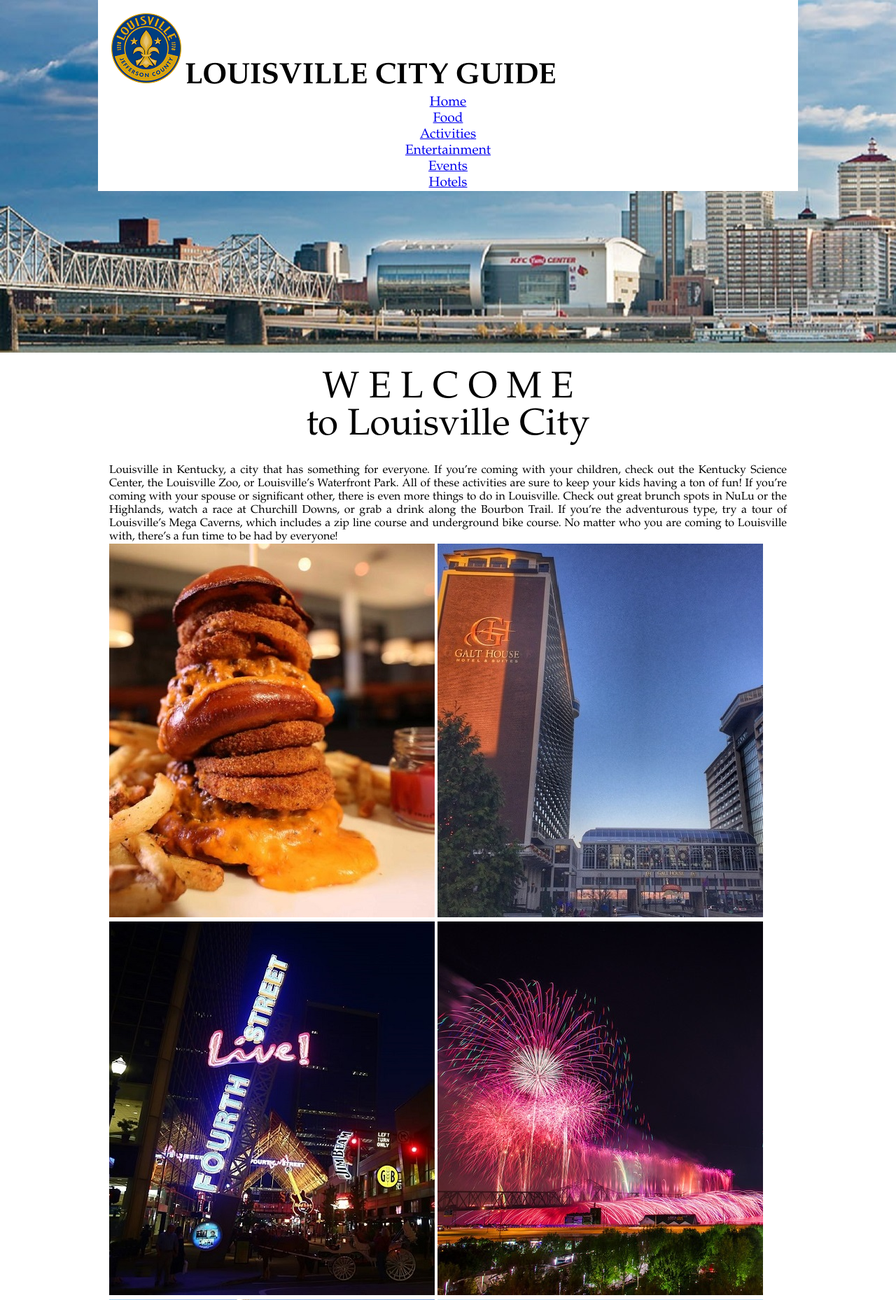
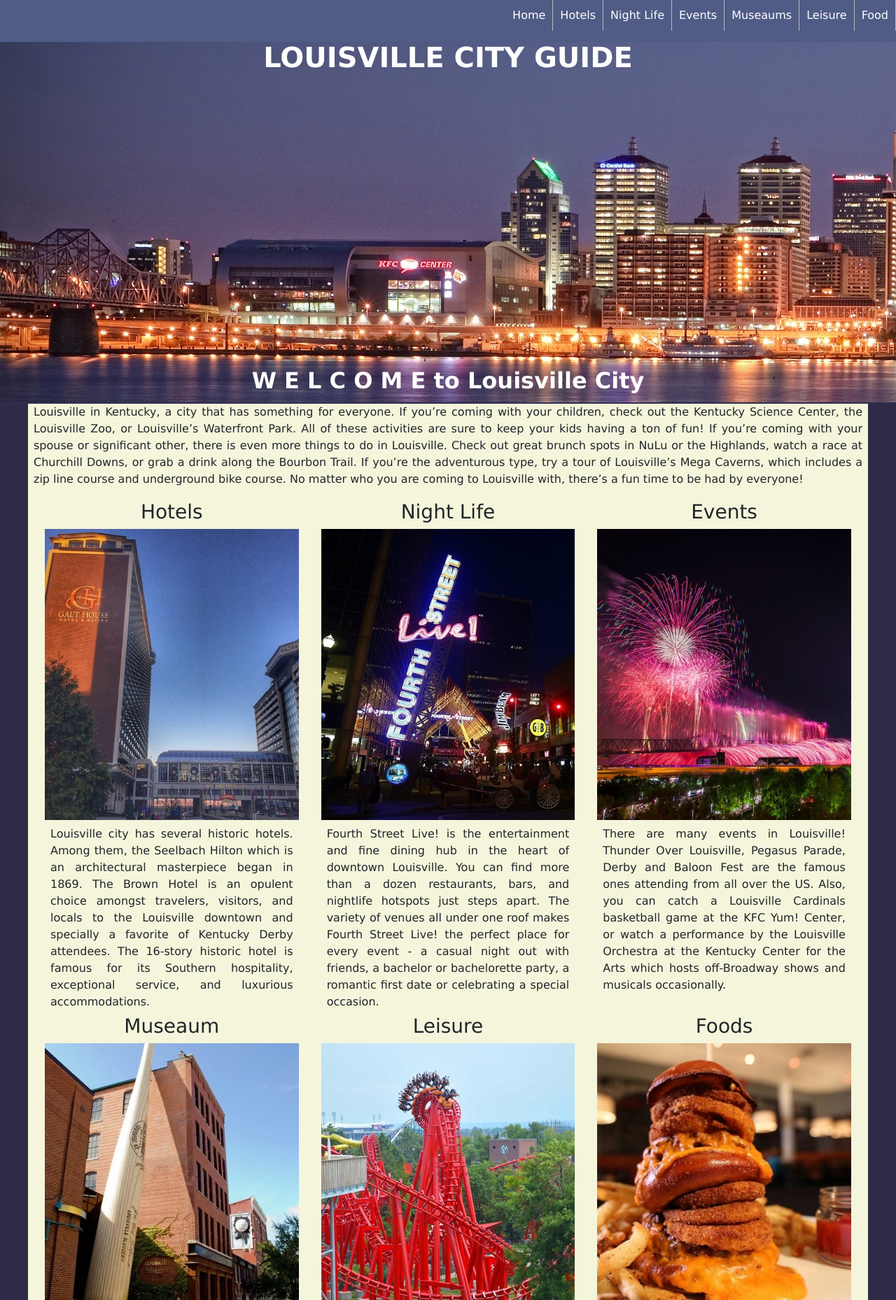
Before and after one commit to godaged/CodeLouFEWD, a plain HTML site: page index.html in a window 1280 px wide. Shown: the top 1858 px of the page at 70% size. Drawn offline with nearby package versions, Linux system fonts and the light colour scheme.

Commit message:
Added content & Menu

```diff
--- a/css/main.css
+++ b/css/main.css
@@ -55,7 +55,7 @@ a:active {
 .header-top {
     font-size: larger;
     background-color: bisque;
-    background-image: url("../img/LouisvilleKyCity.jpg");
+    background-image: url("../img/LouisvilleKyCity.jp");
     background-repeat: no-repeat;
     background-size: auto, cover;
     padding: 0 0 12em 0;
--- /dev/null
+++ b/css/style.css
@@ -0,0 +1,205 @@
+    /*******Global Selector*******/
+
+    * {
+        box-sizing: border-box;
+        /*default font size*/
+        font-size: 16px;
+    }
+    /*******HTML Selectors*******/
+
+    body {
+        background-color: rgb(47, 42, 72);
+        font-family: Verdana, 'Segoe UI', sans-serif, "Times New Roman", serif;
+    }
+
+    h1 {
+        /*16px = 1em*/
+        font-size: 2.5rem;
+        text-transform: uppercase;
+        font-weight: bold;
+        text-align: center;
+        margin: 0;
+        padding: 0;
+    }
+
+    h2 {
+        font-size: 2rem;
+        text-transform: none;
+        font-weight: bold;
+        /*margin: 0 .5em;
+        padding: 0;*/
+    }
+
+    p {
+        margin: .5rem;
+    }
+    /*******  Custom Classes  *******/
+
+    .main-header {
+        background-color: rgb(47, 46, 77);
+        background-image: url("../img/LouisvilleCityKy.jpg");
+        background-repeat: no-repeat;
+        /*background-size: auto, cover;*/
+        height: 577px;
+        /*padding: 0 0 20em 0;*/
+    }
+
+    .main-header h1 {
+        color: white;
+    }
+
+    .main-nav {
+        margin: 0;
+        padding: 0;
+        overflow: hidden;
+        background-color: rgb(80, 92, 134);
+    }
+
+    .main-nav ul {
+        /*float nav bar elements to right*/
+        float: right;
+    }
+
+    .main-nav li {
+        /*Navbar item displays from left to right*/
+        float: left;
+        border-right: 1px solid #bbb;
+    }
+
+    .main-nav li a {
+        display: block;
+        color: white;
+        font-size: 1rem;
+        text-align: center;
+        padding: 10px;
+        border-radius: 5px;
+        text-decoration: none;
+    }
+
+    .main-nav li a:hover {
+        /*margin-top: .5rem;*/
+        color: black;
+        font-weight: bold;
+        background-color: #fec188;
+    }
+
+    .welcome-h2 {
+        color: white;
+        position: absolute;
+        left: 0;
+        right: 0;
+        margin-top: -50px;
+        text-align: center;
+    }
+
+    .welcome-p {
+        background: beige;
+        margin: 0 auto;
+        padding: 0 .5rem;
+        max-width: 1200px;
+        /*border-top-right-radius: 50px;
+        border-top-left-radius: 50px;*/
+        text-align: justify;
+        /*top: 250px; left: 150px; right: 109px; bottom: 0px;*/
+    }
+
+    .main-content {
+        background: beige;
+        margin: 0 auto;
+        padding: 0 .5rem;
+        max-width: 1200px;
+    }
+
+    .pic-container {
+        padding-top: 20px;
+        text-align: justify;
+    }
+
+    .columns {
+        padding: 0 1rem;
+    }
+
+    .rows {
+        display: flex;
+        flex-wrap: wrap;
+        flex-direction: row;
+    }
+
+    .columns img {
+        /*will not overlap*/
+        max-width: 100%;
+        max-height: 100%;
+        /*will not display in one line Does this need here????*/
+        display: block;
+        /*center image*/
+        margin: 0 auto;
+    }
+
+    .columns h3 {
+        text-align: center;
+    }
+
+    .events {
+        background: beige;
+        margin: 0 auto;
+        padding: 0 .5rem;
+        max-width: 1200px;
+    }
+
+    .main-footer {
+        /*background-color: bisque;*/
+        background-color: rgb(42, 41, 73);
+        background-image: url("../img/New BridgeAtNight.jpg");
+        background-repeat: no-repeat;
+        /*background-size: auto, cover;*/
+        height: 578px;
+        /*padding: 0 0 20em 0;*/
+    }
+
+    .social-media {
+        margin: 0;
+        padding: 0;
+        overflow: hidden;
+        display: flex;
+        flex-direction: row;
+        justify-content: center;
+    }
+
+    .social-media ul {
+        width: 200px 0 auto;
+    }
+
+    .social-media li {
+        color: white;
+        font-size: 1rem;
+        text-align: center;
+        padding: 10px;
+        border-radius: 5px;
+        text-decoration: none;
+    }
+
+    @media (min-width:650px) and (max-width:900px) {
+        .columns {
+            width: 50%;
+        }
+    }
+
+    @media (min-width:900px) {
+        .columns {
+            width: 33.33%;
+        }
+    }
+    /*******    *******/
+    /*******    *******/
+    /*******    *******/
+    /*******    *******/
+    /*******    *******/
+    /*******    *******/
+    /*******    *******/
+    /*******    *******/
+    /*******    *******/
+    /*******    *******/
+    /*******    *******/
+    /*******    *******/
+    /*******    *******/
+    /*******    *******/
--- a/index.html
+++ b/index.html
@@ -5,77 +5,112 @@
     <title>Code Louisville City Guide</title>
     <meta charset="utf-8">
     <meta name="Author" content="Dhanapala Godage">
+    <meta name="viewport" content="initial-scale=1" />
     <!--adding stylesheet-->
+    <link rel="stylesheet" href="css/normalize.css">
     <link rel="stylesheet" href="css/fa-brands.min.css">
-    <link rel="stylesheet" href="css/normalize.css">
-    <link rel="stylesheet" href="css/main.css">
+    <link rel="stylesheet" href="https://maxcdn.bootstrapcdn.com/bootstrap/4.0.0-beta/css/bootstrap.min.css" integrity="sha384-/Y6pD6FV/Vv2HJnA6t+vslU6fwYXjCFtcEpHbNJ0lyAFsXTsjBbfaDjzALeQsN6M" crossorigin="anonymous">
+
+    <link rel="stylesheet" href="css/style.css">
+    <script defer src="https://use.fontawesome.com/releases/v5.0.6/js/all.js"></script>
 
 </head>
 
 <body>
     <!--Begin Header -->
-    <header class="header-top">
-        <div class="container">
-            <img src="img/LouvCityLogo.png">
-            <h1 class="name">Louisville City Guide</h1>
+    <header>
+        <div class="main-header">
             <!--Begin Navigation Menu -->
-            <nav>
-                <ul class="main-nav">
+            <nav class="main-nav">
+                <ul>
                     <li><a href="#">Home</a></li>
+                    <li><a href="#">Hotels</a></li>
+                    <!-- Brown Hotel, Galt House, Seelbach Hilton, Embassy Suites By Hilton-->
+                    <li><a href="#">Night Life</a></li>
+                    <!-- Museum, Zoo, MegaCavern, Burban Trail-->
+                    <li><a href="#">Events</a></li>
+                    <!-- Derby, Thunder, Worldfest, Pegases Parade-->
+                    <li><a href="#">Museaums</a></li>
+                    <!-- Slugger-->
+                    <li><a href="#">Leisure</a></li>
+                    <!-- 4th street, Kentucky Kingdom-->
                     <li><a href="#">Food</a></li>
                     <!-- Derby Pie, Burbon cacke, Wide Variety Pizza, Chinease, Seafood, Mexican, Italian, Indian, Papa Johns, KFC-->
-                    <li><a href="#">Activities</a></li>
-                    <!-- Museum, Zoo, MegaCavern, Burban Trail-->
-                    <li><a href="#">Entertainment</a></li>
-                    <!-- 4th street, Kentucky Kingdom-->
-                    <li><a href="#">Events</a></li>
-                    <!-- Derby, Thunder, Worldfest, Pegases Parade-->
-                    <li><a href="#">Hotels</a></li>
-                    <!-- Brown Hotel, Galt House, Seelbach Hilton, Embassy Suites By Hilton-->
+
                 </ul>
             </nav>
             <!--End Navigation Menu -->
+            <h1>Louisville City Guide</h1>
         </div>
     </header>
     <!--End Header -->
 
-    <!--Begin Main Content
-    <div class="wrapper">-->
+    <!--Begin Main Content   -->
     <!--Begin Banner Section-->
+
+
+    <div class="welcome-h2">
+        <h2>W E L C O M E to Louisville City</h2>
+    </div>
+    <p class="welcome-p">Louisville in Kentucky, a city that has something for everyone. If you’re coming with your children, check out the Kentucky Science Center, the Louisville Zoo, or Louisville’s Waterfront Park. All of these activities are sure to keep your kids having
+        a ton of fun! If you’re coming with your spouse or significant other, there is even more things to do in Louisville. Check out great brunch spots in NuLu or the Highlands, watch a race at Churchill Downs, or grab a drink along the Bourbon Trail.
+        If you’re the adventurous type, try a tour of Louisville’s Mega Caverns, which includes a zip line course and underground bike course. No matter who you are coming to Louisville with, there’s a fun time to be had by everyone!
+    </p>
+
+
+    <!--End Intro Section -->
+    <div class="main-content">
+        <!--Begin picture intro section-->
         <section>
-        <div class="container main-intro">
-            <h2>W E L C O M E <br> to Louisville City</h2>
-            <p>Louisville in Kentucky, a city that has something for everyone. If you’re coming with your children, check out the Kentucky Science Center, the Louisville Zoo, or Louisville’s Waterfront Park. All of these activities are sure to keep your
-                kids having a ton of fun! If you’re coming with your spouse or significant other, there is even more things to do in Louisville. Check out great brunch spots in NuLu or the Highlands, watch a race at Churchill Downs, or grab a drink along
-                the Bourbon Trail. If you’re the adventurous type, try a tour of Louisville’s Mega Caverns, which includes a zip line course and underground bike course. No matter who you are coming to Louisville with, there’s a fun time to be had by
-                everyone!
+            <div class="pic-container">
+                <div class="rows">
+                    <div class="columns">
+                        <h3>Hotels</h3>
+                        <a href=""> <span><img  src="img/LouvGaltHouse.jpg"></span></a>
+                        <p>Louisville city has several historic hotels. Among them, the Seelbach Hilton which is an architectural masterpiece began in 1869. The Brown Hotel is an opulent choice amongst travelers, visitors, and locals to the Louisville downtown
+                            and specially a favorite of Kentucky Derby attendees. The 16-story historic hotel is famous for its Southern hospitality, exceptional service, and luxurious accommodations. </p>
+                    </div>
+                    <div class="columns">
+                        <h3>Night Life</h3>
+                        <a href=""> <span><img src="img/Louv4thStreetLive.jpg"></span></a>
+                        <p>Fourth Street Live! is the entertainment and fine dining hub in the heart of downtown Louisville. You can find more than a dozen restaurants, bars, and nightlife hotspots just steps apart. The variety of venues all under one roof
+                            makes Fourth Street Live! the perfect place for every event - a casual night out with friends, a bachelor or bachelorette party, a romantic first date or celebrating a special occasion.
                         </p>
                     </div>
-    </section>
-    <!--End Intro Section -->
+                    <div class="columns">
+                        <h3>Events</h3>
+                        <a href=""> <span><img src="img/LouvThunder.jpg"></span></a>
+                        <p>There are many events in Louisville! Thunder Over Louisville, Pegasus Parade, Derby and Baloon Fest are the famous ones attending from all over the US. Also, you can catch a Louisville Cardinals basketball game at the KFC Yum!
+                            Center, or watch a performance by the Louisville Orchestra at the Kentucky Center for the Arts which hosts off-Broadway shows and musicals occasionally. </p>
+                    </div>
+                    <div class="columns">
+                        <h3>Museaum</h3>
+                        <a href=""> <span><img src="img/LouvSlugger.jpg"></span></a>
+                        <p>Louisville has many museums aimed at different crowds that will ensure a great time for anyone. The Louisville Slugger Museum which is great for baseball fans. Or you can learn about horse racing history at the Kentucky DerbyMuseum
+                            which hosts one of the three Triple Crown of Thoroughbred Horse races! The Muhammed Ali Museum is located in downtown which is a dedication to the late Muhammed Ali and a must-see for everyone. </p>
+                    </div>
 
-    <!--Begin picture intro section-->
-    <section>
-        <div class="container">
+                    <div class="columns">
+                        <h3>Leisure</h3>
+                        <a href=""> <span><img src="img/LouvAmusementPark.jpg"></span></a>
+                        <p>Kentucky Kingdom, Louisville Zoo, Mega Cavern, Bourbon trail and Water Front Park are best places to spend time leasurly. Travel and Leisure magazine named Louisville as one of the best places to travel. Bourbon trail is one of
+                            the populest one. When you’re traveling along the Urban Bourbon Trail, you’re in for cocktails classic and modern, live music, and the bourbon-inspired creativity of Louisville’s best bartenders and chefs.</p>
+                    </div>
+                    <div class="columns">
+                        <h3>Foods</h3>
                         <a href=""> <span><img src="img/LouvFood.jpg"></span></a>
+                        <p>Louisville offers a large variety of restaurants, diners, and fast food options and you will have an unimaginable amount of choices. You can choose restaurants such as Decca which offers unique dishes created from fresh-locally
+                            sourced ingredients or Addis Grill for Mediterranean and Ethiopian cuisine. Louisville also offers many high-end restaurants for a classier experience in NuLu or the Highlands. </p>
+                    </div>
+                </div>
+            </div>
 
-            <a href=""> <span><img src="img/LouvGaltHouse.jpg"></span></a>
-
-            <a href=""> <span><img src="img/Louv4thStreetLive.jpg"></span></a>
-
-            <a href=""> <span><img src="img/LouvThunder.jpg"></span></a>
-
-            <a href=""> <span><img src="img/LouvSlugger.jpg"></span></a>
-
-            <a href=""> <span><img src="img/LouvAmusementPark.jpg"></span></a>
-
-        </div>
         </section>
         <!--End picture intro section-->
 
         <!--Begin Events Section-->
         <section>
-        <div class="container">
+            <div class="events">
                 <div>
                     <p>Event 1</p>
                 </div>
@@ -88,43 +123,30 @@
             </div>
         </section>
         <!--End Events Section-->
-
-    <footer class="footer-bottom">
-        <!--Begin Contact Us - Provide only the Postal address-->
-        <section>
-            <h2>Contact Us</h2>
-            <p><strong>Email:</strong>
-                <a href="mailto:email@gmail.com? Hello!">email@gmail.com</a>
-            </p>
-            <p><strong>Phone: </strong>1-800-CODE LOU</p>
-            <p><strong>Address:</strong></p>
-            <address>
-            301, York Street <br>
-            Louisville KY 40245
-        </address>
-        </section>
-        <!--End Contact us -->
-
-        <!--End Main Section -->
-        <!--</div> -->
-        <br>
+    </div>
+    <footer>
+        <div class="main-footer">
             <div>
-            <ul>
-                <li><a href="https://www.facebook.com/ilovelouisvilleky/" class="icon fa-facebook"><span class="label">Facebook</span></a></li>
-                <li><a href="https://www.youtube.com/watch?v=ARvOMb0j-5g" class="icon fa-youtube"><span class="label">YouTube</span></a></li>
-                <li><a href="https://vimeo.com/76161556" class="icon fa-vimeo"><span class="label">Vimeo</span></a></li>
-                <li><a href="https://github.com/CodeLouisville/Student-Resources/wiki" class="icon fa-github"><span class="label">Github</span></a></li>
-                <li><a href="https://plus.google.com/communities/111637832580476519308" class="icon fa-google-plus"><span class="label">Google+</span></a></li>
+                <ul class="social-media">
+                    <li><a href="https://www.facebook.com/ilovelouisvilleky/"><i class="fab fa-facebook-square fa-3x"></i></a></li>
+                    <li><a href="https://www.youtube.com/watch?v=ARvOMb0j-5g"><i class="fab fa-youtube-square fa-3x"></i></a></li>
+                    <li><a href="https://vimeo.com/76161556"><i class="fab fa-vimeo-square fa-3x"></i></a></li>
+                    <li><a href="https://github.com/CodeLouisville/Student-Resources/wiki"><i class="fab fa-github-square fa-3x"></i></a></li>
+                    <li><a href="https://plus.google.com/communities/111637832580476519308"><i class="fab fa-google-plus fa-3x"></i></a></li>
                 </ul>
-            <small>
+            </div>
+            <div>
                 <ul>
                     <li>&copy;2018 Dhanapala Godage</li>
                     <li>Code Louisville Project</li>
                 </ul>
-
-        </small>
             </div>
     </footer>
+    <!--Begin JavaScript-->
+
+    <!--End JavaScript-->
+    </div>
+
 </body>
 
 </html>
```
Also changed, not shown: img/LouisvilleCityKy.jpg (added), img/New BridgeAtNight.jpg (added), 2 other files. Lines whose indentation alone changed are shown as unchanged.
